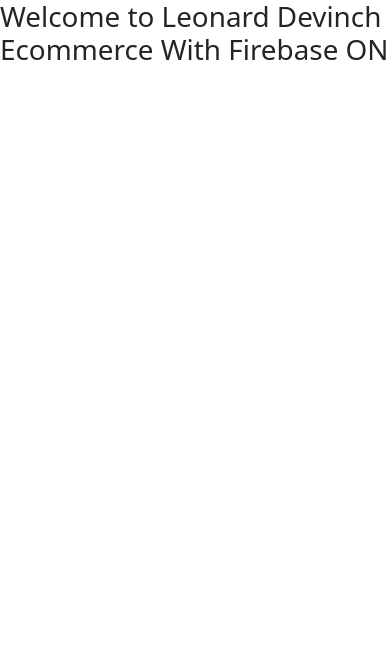
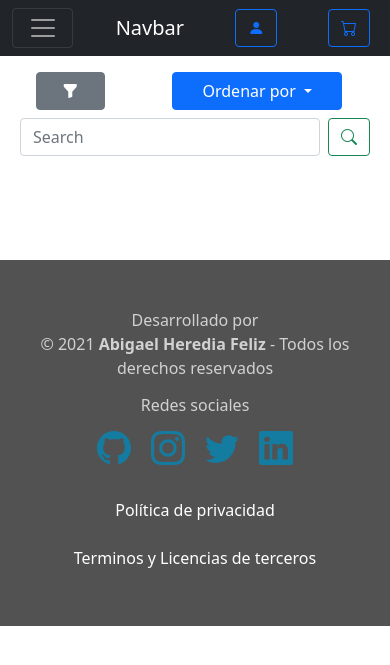
Before and after one commit to GaelCodes/Ecommerce-Leonard-Devinch, a PHP site: page / in a window 390 px wide. Shown: the top 665 px of the page. Run offline with PHP 8.4, Linux system fonts and the light colour scheme; some libraries are stand-ins or nearby versions.

Commit message:
Añadido prototipo de card de un artwork, añadido layout responsive hasta lg

```diff
--- a/source/public/css/styles.css
+++ b/source/public/css/styles.css
@@ -1,3 +1,20 @@
+* {
+    padding: 0;
+    margin: 0;
+}
+
+
+/* Inicio body */
+
+
+/* Inicio header */
+
+
+/* Fin header */
+
+
+/* Inicio main */
+
 img {
     display: block;
     max-width: 400px;
@@ -7,3 +24,49 @@ img {
     width: auto;
     height: auto;
 }
+
+.availableAndCreatedQuantity,
+.artworkDate,
+.dimensions {
+    font-size: 0.8em;
+}
+
+
+/* Fin main */
+
+
+/* Inicio footer */
+
+footer {
+    background-color: rgba(0, 0, 0, 0.678);
+    padding: 2em 0px;
+    color: rgba(219, 219, 219, 0.932);
+}
+
+.my-social-items {
+    font-size: 34px;
+}
+
+.my-social-items li {
+    margin: 0px 10px;
+}
+
+.my-social-items a:visited {
+    color: #157ca1;
+}
+
+.my-social-items a:link {
+    color: #157ca1;
+}
+
+.my-politics a:visited,
+.my-politics a:link {
+    text-decoration: none;
+    color: white;
+}
+
+
+/* Fin footer */
+
+
+/* Fin body */
--- a/source/public/index.html
+++ b/source/public/index.html
@@ -7,26 +7,137 @@
     <title>Welcome to Firebase Hosting</title>
     <link href="https://cdn.jsdelivr.net/npm/bootstrap@5.1.3/dist/css/bootstrap.min.css" rel="stylesheet" integrity="sha384-1BmE4kWBq78iYhFldvKuhfTAU6auU8tT94WrHftjDbrCEXSU1oBoqyl2QvZ6jIW3" crossorigin="anonymous">
     <link rel="stylesheet" href="css/styles.css">
+    <link rel="stylesheet" href="https://cdn.jsdelivr.net/npm/bootstrap-icons@1.7.2/font/bootstrap-icons.css">
 </head>
 
-<body>
+<body class="container-fluid">
 
 
-    <header></header>
-    <main>
-        <h1>Welcome to Leonard Devinch Ecommerce With Firebase ON</h1>
-        <section id="artworksSection"></section>
+    <nav class="row navbar navbar-expand-lg navbar-dark bg-dark ">
+        <div class="container-fluid justify-content-between justify-content-md-around">
+            <button class="col-2 col-md-1 navbar-toggler" type="button" data-bs-toggle="collapse" data-bs-target="#navbarSupportedContent" aria-controls="navbarSupportedContent" aria-expanded="false" aria-label="Toggle navigation">
+                    <span class="navbar-toggler-icon"></span>
+                  </button>
+            <a class="col-2 navbar-brand" href="#">Navbar</a>
+            <!-- Login button -->
+            <button type="button" class="btn btn-outline-primary me-2">
+                <i class="bi bi-person-fill"></i>
+                <p class="d-none d-md-inline-block m-0"> Iniciar Sesión</p>
+            </button>
+            <!-- Cart button -->
+            <button type="button" class="btn btn-outline-primary me-2">
+                <i class="col-2 bi bi-cart"></i>
+                <p class="d-none d-md-inline-block m-0"> Carrito</p>
+            </button>
+
+            <div class="collapse navbar-collapse" id="navbarSupportedContent">
+                <ul class="navbar-nav me-auto mb-2 mb-lg-0">
+                    <li class="nav-item">
+                        <a class="nav-link active" aria-current="page" href="#">Home</a>
+                    </li>
+                    <li class="nav-item">
+                        <a class="nav-link" href="#">Link</a>
+                    </li>
+                    <li class="nav-item dropdown">
+                        <a class="nav-link dropdown-toggle" href="#" id="navbarDropdown" role="button" data-bs-toggle="dropdown" aria-expanded="false">
+                      Dropdown
+                    </a>
+                        <ul class="dropdown-menu" aria-labelledby="navbarDropdown">
+                            <li><a class="dropdown-item" href="#">Action</a></li>
+                            <li><a class="dropdown-item" href="#">Another action</a></li>
+                            <li>
+                                <hr class="dropdown-divider">
+                            </li>
+                            <li><a class="dropdown-item" href="#">Something else here</a></li>
+                        </ul>
+                    </li>
+                    <li class="nav-item">
+                        <a class="nav-link disabled" href="#" tabindex="-1" aria-disabled="true">Disabled</a>
+                    </li>
+                </ul>
+
+            </div>
+        </div>
+    </nav>
+
+    <main class="row justify-content-around p-2">
+        <section id="filterSection" class="col-3 col-md-2 row my-2">
+            <button class="btn btn-secondary">
+                <i class="bi bi-funnel-fill"></i>
+            </button>
+            <div class="d-none">
+                <!-- TODO: Create all other filters -->
+            </div>
+        </section>
+        <section id="orderSection" class="col-7 col-md-5 row my-2">
+            <div class="dropdown w-100">
+                <button class="btn btn-primary w-100 dropdown-toggle" id="orderByDropdown" data-bs-toggle="dropdown" aria-expanded="false">
+                    Ordenar por
+                </button>
+                <ul class="dropdown-menu w-100" aria-labelledby="orderByDropdown">
+                    <li><a class="dropdown-item" href="#">Antiguos primero</a></li>
+                    <li><a class="dropdown-item" href="#">Recientes primero</a></li>
+                    <li><a class="dropdown-item" href="#">Precio ascendente</a></li>
+                    <li><a class="dropdown-item" href="#">Precio descendente</a></li>
+                </ul>
+            </div>
+        </section>
+        <section id="searcherSection" class="col-12 col-md-10">
+            <form class="d-flex">
+                <input class="form-control me-2" type="search" placeholder="Search" aria-label="Search">
+                <button class="btn btn-outline-success" type="submit"><i class="bi bi-search"></i></button>
+            </form>
+        </section>
+        <section id="artworksSection" class="col-12 row py-4 justify-content-around"></section>
     </main>
-    <footer></footer>
 
+    <footer class="row justify-content-end text-center mt-5 pt-5">
+        <!-- Copyright -->
+        <section class="col-12 col-md-4 order-md-2">
+            <p class="mb-0 mb-md-2">Desarrollado por</p>
+            <p>&#169; 2021 <b>Abigael Heredia Feliz</b> - Todos los derechos reservados</p>
+        </section>
 
+        <!-- Redes sociales -->
+        <section class="col-12 col-md-4 order-md-3 mb-4 mb-md-0 text-center">
+            <p class="h6">Redes sociales</p>
+            <ul class="my-social-items list-group list-unstyled inline-list list-group-horizontal justify-content-center">
+                <li>
+                    <a href="https://github.com/GaelCodes" target="_blank" rel="noopener noreferrer" aria-label="Link to my Github profile">
+                        <i class="bi bi-github"></i>
+                    </a>
+                </li>
+                <li>
+                    <a href="https://www.instagram.com/gael_codes/" target="_blank" rel="noopener noreferrer" aria-label="Link to my Instagram profile">
+                        <i class="bi bi-instagram"></i>
+                    </a>
+                </li>
+                <li>
+                    <a href="https://twitter.com/gaelcodes" target="_blank" rel="noopener noreferrer" aria-label="Link to my Twitter profile">
+                        <i class="bi bi-twitter"></i>
+                    </a>
+                </li>
+                <li>
+                    <a href="https://www.linkedin.com/in/abigael-heredia/" target="_blank" rel="noopener noreferrer" aria-label="Link to my LinkedIn profile">
+                        <i class="bi bi-linkedin"></i>
+                    </a>
+                </li>
+            </ul>
+        </section>
 
-
+        <!-- Términos y licencias -->
+        <section class="my-politics col-12 col-md-4 d-flex flex-column mb-4">
+            <a href="licenses/privacidad.html" class="mb-4" target="_blank" rel="noopener noreferrer">Política de privacidad</a>
+            <a href="licenses/licenses.html" target="_blank" rel="noopener noreferrer">Terminos y Licencias de terceros</a>
+        </section>
+    </footer>
 
 
 
     <!-- Jquery -->
     <script src="https://code.jquery.com/jquery-3.6.0.min.js" integrity="sha256-/xUj+3OJU5yExlq6GSYGSHk7tPXikynS7ogEvDej/m4=" crossorigin="anonymous"></script>
+    <!-- Bootstrap JS -->
+    <script src="https://cdn.jsdelivr.net/npm/bootstrap@5.1.3/dist/js/bootstrap.bundle.min.js" integrity="sha384-ka7Sk0Gln4gmtz2MlQnikT1wXgYsOg+OMhuP+IlRH9sENBO0LRn5q+8nbTov4+1p" crossorigin="anonymous"></script>
 
     <!-- FIREBASE START DEVELOPING CONFIGURATION -->
     <script type="module">
```
Also changed, not shown: source/public/js/app.js.
